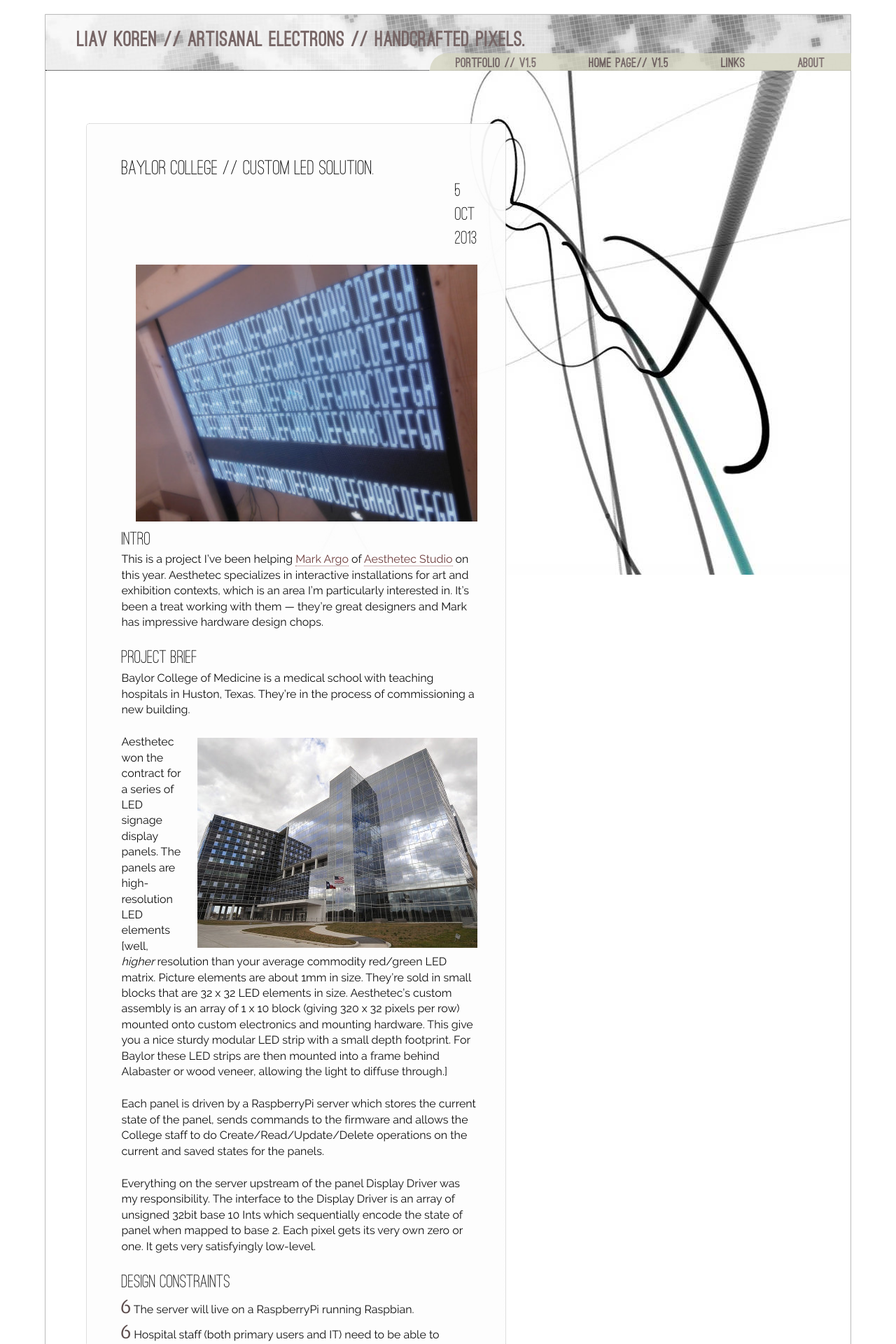
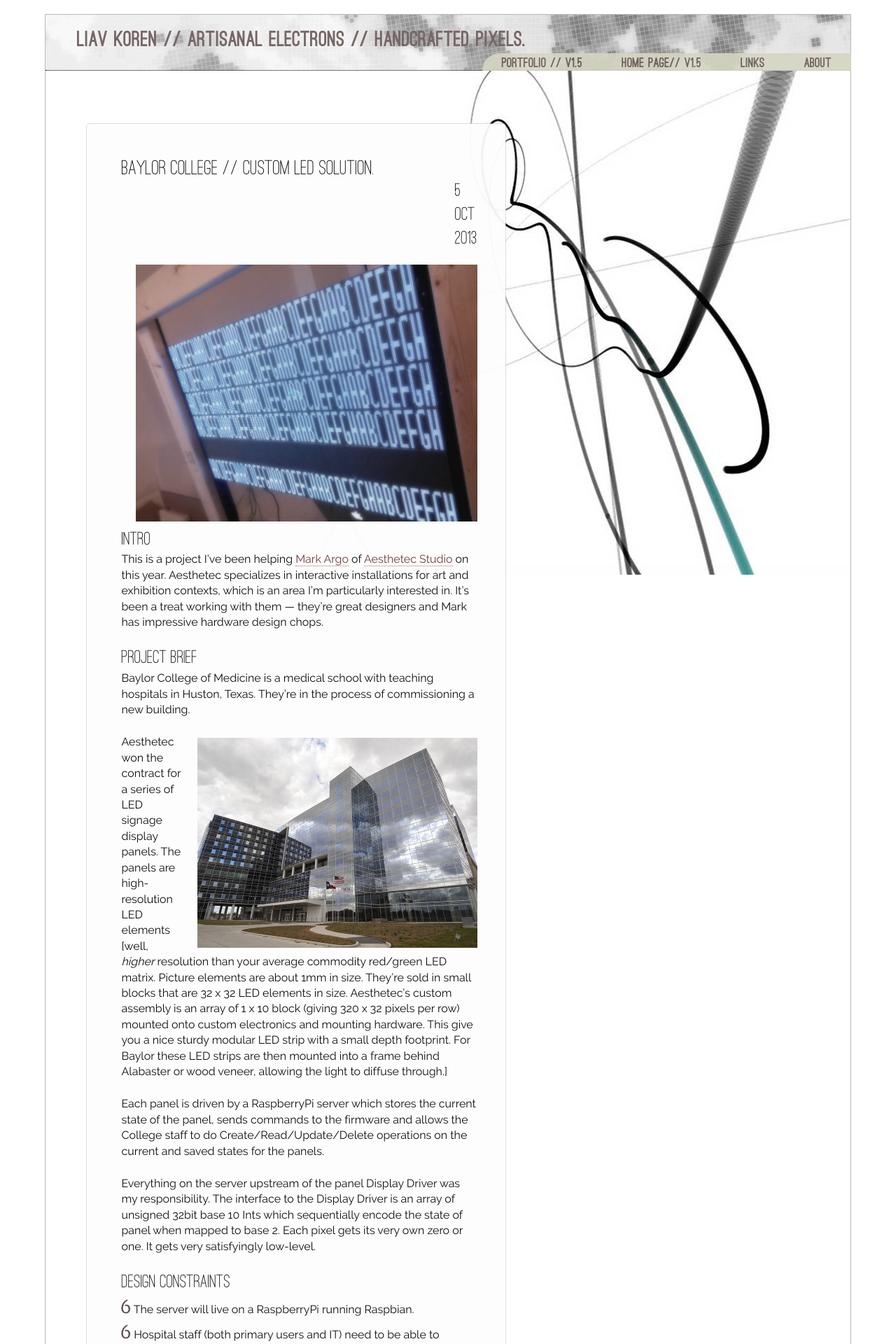
Before and after one commit to Lkoren/lkoren.github.io, a Jekyll site: the page built from _posts/2013-10-05-mobile.md, in a window 1280 px wide. Shown: the top 1920 px of the page at 70% size. Built offline with Jekyll 4.4.1, drawn with Linux system fonts in a browser that asks for light colours; Markdown is read by kramdown in place of the engine named in the settings.

Commit message:
All layouts work correctly now.
Jeesh

```diff
--- a/_layouts/mobile.html
+++ b/_layouts/mobile.html
@@ -31,7 +31,11 @@
                     {{content}}
                 </div>
             </div>
-            {% include nav_dynamic.html %}
+            <div class="nav_outer">
+                <div class="nav_inner">
+                    {% include nav_dynamic.html %}
+                </div>
+            </div>
             <!--
             <script>
                 var _gaq=[['_setAccount','UA-XXXXX-X'],['_trackPageview']];
--- a/css/liavkoren_base.css
+++ b/css/liavkoren_base.css
@@ -206,7 +206,7 @@
         width: auto; }
       .nav-bar a:first-child {
         padding-left: 1.25em; } }
-@media screen and (min-width: 759px) and (max-width: 1334px) {
+@media screen and (min-width: 759px) {
   .content-container {
     margin-top: 20px;
     overflow: hidden;
@@ -224,7 +224,7 @@
   .nav-bar {
     float: right;
     right: 5%;
-    opacity: 0.8;
+    opacity: 0.9;
     top: 72px;
     width: auto;
     -webkit-border-radius: 25px 0px 0px 0px;
@@ -241,20 +241,46 @@
       border-radius: 25px 0px 0px 0px;
       background-clip: padding-box; }
     .nav-bar ul a:first-child {
-      padding-left: 2em;
-      padding-right: 2em; }
+      padding-left: 1.5em;
+      padding-right: 1.5em; }
 
   a:hover {
     height: 25px;
     background-color: #f8f8f8; } }
 @media screen and (min-width: 1335px) {
+  .content-container {
+    width: 1200px; }
+
+  .nav_outer {
+    position: absolute;
+    top: 76px;
+    width: 100%;
+    height: 2.5em;
+    margin: auto; }
+
+  .nav_inner {
+    position: relative;
+    width: 1200px;
+    height: 25px;
+    margin: auto; }
+
   .nav-bar {
-    position: relative;
-    right: 0;
-    top: -1.85em;
-    float: right; }
-    .nav-bar ul {
-      float: right; } }
+    top: -4px;
+    right: 0; } }
+/*
+@media screen and (min-width: 1335px) {
+	.nav-bar{
+		position:relative;
+		right:0;
+		top:-1.85em;
+		float:right;
+
+		ul {
+			float:right;
+		}
+	}
+}
+*/
 .highlight {
   background-color: #073642;
   color: #93a1a1; }
@@ -664,7 +690,7 @@
 
   img {
     padding-left: 2em; } }
-@media screen and (min-width: 759px) and (max-width: 1334px) {
+@media screen and (min-width: 759px) {
   .content-container {
     background: white top right no-repeat fixed;
     background-image: url(../images/index_background_800square_flipped.jpg);
@@ -709,3 +735,6 @@
     /* Opera 10.5, IE 9, Safari 5, Chrome, Firefox 4, iOS 4, Android 2.1+ */
     border-radius: 5px 5px 20px 20px;
     background-clip: padding-box; } }
+@media screen and (min-width: 1335px) {
+  .content-container {
+    width: 1200px; } }
```
Also changed, not shown: css/_nav-mobile.scss (+36 -5 lines), css/liavkoren_base.scss (+12 -1 lines).
